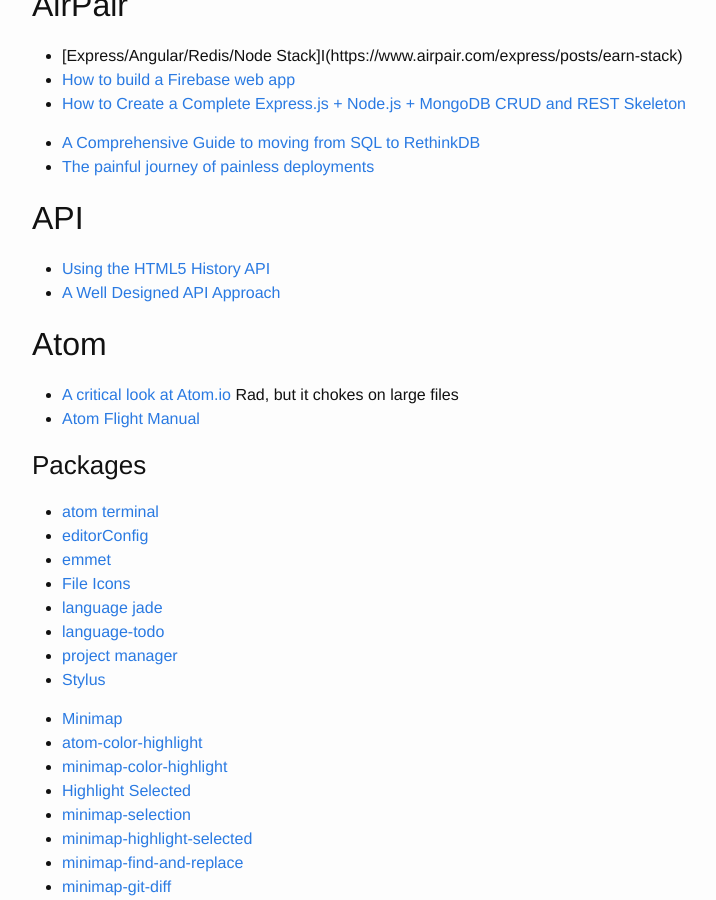
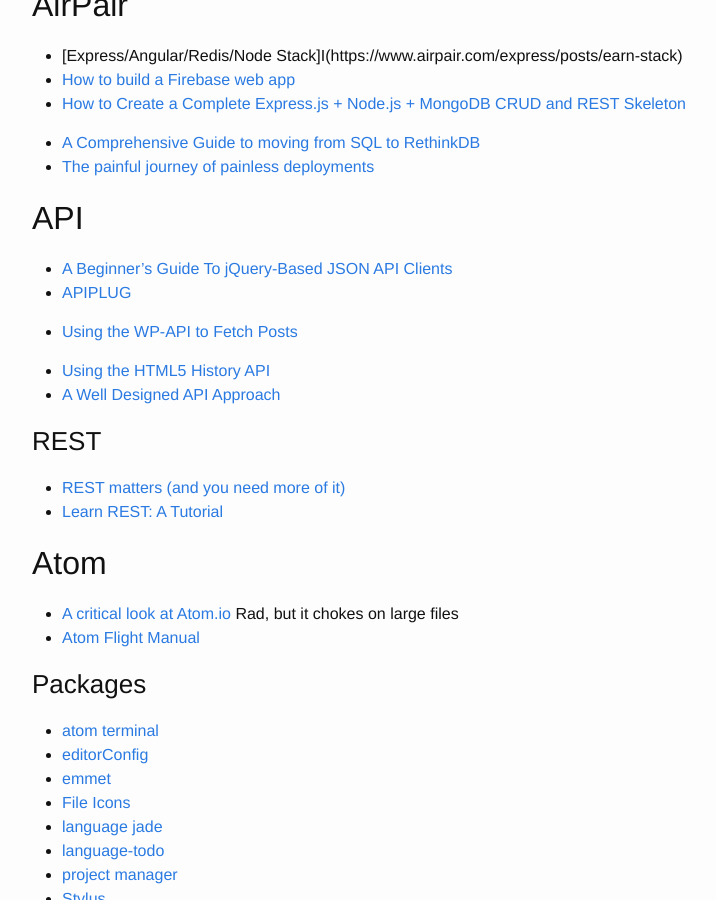
Before and after one commit to brownerd/brownerd.github.io, a Jekyll site: the page built from _posts/2015-01-01-reading-list-2015.md, in a window 1280 px wide and 900 px high, scrolled down 2310 px. Shown: the whole window, without its empty margins (238-954 px from the left). Built offline with Jekyll 4.4.1, drawn with Linux system fonts in a browser that asks for light colours; emoji names are drawn with the system emoji font; some of the changed text lies outside the part shown.

Commit message:
add REST resources

```diff
--- a/_posts/2015-01-01-reading-list-2015.md
+++ b/_posts/2015-01-01-reading-list-2015.md
@@ -114,8 +114,20 @@ Here are the agencies, people and sites that I was most influenced by in 2015
 
 
 ## API
+
+- [A Beginner’s Guide To jQuery-Based JSON API Clients](http://www.smashingmagazine.com/2012/02/09/beginners-guide-jquery-based-json-api-clients/)
+- [APIPLUG](https://apiplug.com/)
+
+- [Using the WP-API to Fetch Posts](https://css-tricks.com/using-the-wp-api-to-fetch-posts/)
+
+
 - [Using the HTML5 History API](https://css-tricks.com/using-the-html5-history-api/)
 - [A Well Designed API Approach](https://www.airpair.com/rest/posts/a-well-designed-api-approach)
+
+### REST
+- [REST matters (and you need more of it)](http://blog.pluralsight.com/representational-state-transfer-tips)
+- [Learn REST: A Tutorial](http://rest.elkstein.org/)
+
 
 
 
@@ -1779,6 +1796,13 @@ ___
 - [SoundCloud Playlists](https://soundcloud.com/you/sets)
 - [Klim Beats](https://soundcloud.com/klim-beats)
 - [Paths](https://soundcloud.com/tylerfinck/sets/paths) Tyler Fink
+
+
+
+
+
+
+
 
 ## Net Promoter Score
 - [:+1: Delighted](https://delighted.com/)
```
Also changed, not shown: other parts of _posts/2015-01-01-reading-list-2015.md (+5 -8 lines).
